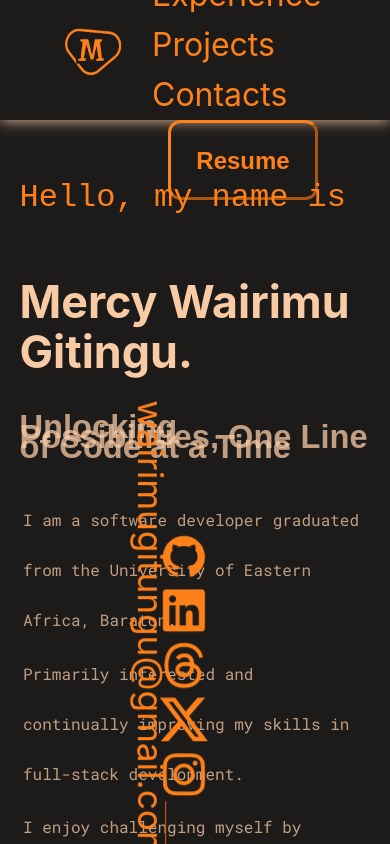
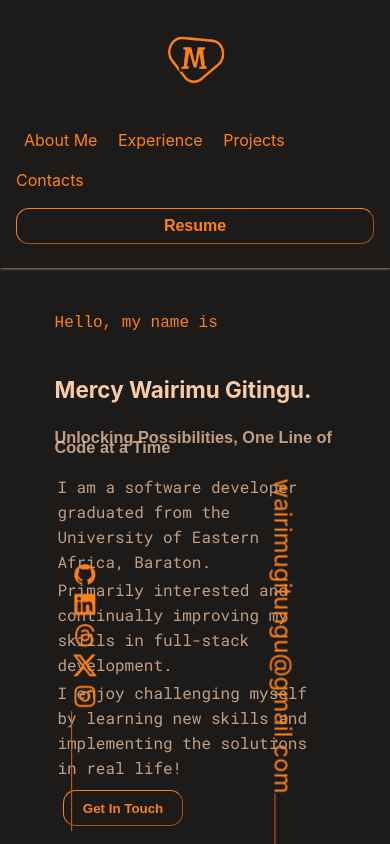
Before and after one commit to MasyWairimu/WAIRIMU_PORTFOLIO, a React (Create React App) app in the folder wairimu_portfolio/: page / in a window 390 px wide. Built offline with nearby package versions, Linux system fonts and the light colour scheme; a web font is replaced by a local one.

Commit message:
creating phone responsiveness

```diff
--- a/wairimu_portfolio/src/App.css
+++ b/wairimu_portfolio/src/App.css
@@ -17,11 +17,13 @@ html, body{
 body{
   background-color: var(--main-color); /* Set background color */
   color: var(--main-text-color); /* Set text color */
+  font-size: 1rem;
+  line-height: 40px;
 }
 
-@media only screen  and (max-width:2100px) {
+@media only screen  and (min-width:1900px) {
     body{
-      font-size: 2rem;
+      font-size: 1.5rem;
       line-height: 50px;
     }
 }
--- a/wairimu_portfolio/src/Components/Footer/Footer.css
+++ b/wairimu_portfolio/src/Components/Footer/Footer.css
@@ -64,7 +64,7 @@
 
 
 
-@media only screen  and (max-width:2100px) {
+@media only screen  and (min-width:1900px) {
     .FooterContainer{
         bottom: 10%;
         left: -5%;
@@ -84,3 +84,82 @@
         font-size: 3rem;
     }
 }
+
+@media only screen  and (max-width:1899px) {
+    .emailContainer{
+        bottom:12%;
+
+    }
+
+    .FooterContainer{
+        bottom: 8%;
+    }
+}
+
+@media only screen  and (max-width:1310px) {
+    .emailContainer{
+        right: -14%;
+    }
+
+    .FooterContainer{
+        left: -8%;
+    }
+}
+
+@media only screen  and (max-width:1330px) {
+    .emailContainer{
+        right: -14%;
+    }
+
+    .FooterContainer{
+        left: -10%;
+    }
+}
+
+@media only screen  and (max-width:1190px) {
+    .emailContainer{
+        right: -15%;
+    }
+
+    .FooterContainer{
+        left: -10%;
+    }
+
+    .icon{
+        font-size: 1.5rem;
+    }
+}
+
+@media only screen  and (max-width:1000px) {
+    .emailContainer{
+        right: -20%;
+    }
+
+    .FooterContainer{
+        left: -10%;
+    }
+}
+
+@media only screen  and (max-width: 800px) {
+    .emailContainer{
+        right: -26%;
+        bottom: 7%;
+    }
+
+    .FooterContainer{
+        left: -15%;
+        bottom: 3%;
+    }
+}
+
+@media only screen  and (max-width: 700px) {
+    .emailContainer{
+        right: -28%;
+        bottom: 15%;
+    }
+
+    .FooterContainer{
+        left: -15%;
+        bottom: 15%;
+    }
+}
--- a/wairimu_portfolio/src/Components/MainPage/MainPage.css
+++ b/wairimu_portfolio/src/Components/MainPage/MainPage.css
@@ -103,53 +103,42 @@
     font-optical-sizing: auto;
 }
 
-.content{
-    display:flex;
-    justify-content:space-between;
+.content {
+    display: flex;
+    justify-content: space-between;
 }
 
-.title{
+.title {
     padding-right: 1px;
 }
 
-.text{
+.text {
     width: 65%;
     color: rgb(from var(--main-text-color) r g b / 80%);
 }
 
-.list ol{
-    display:flex;
-    justify-content:space-between;
+.list ol {
+    display: flex;
+    justify-content: space-between;
     color: rgb(from var(--secondary-color) r g b / 99%);
 }
 
-li{
+li {
     padding: 0.4rem;
 }
 
-.image{
+.image {
     width: 30%;
     height: 60%;
 }
 
-/* adding aesthetic rectangle */
-
-/* .rectangle{
-    width: 24.5%;
-    height: 73.5%;
-    position: absolute;
-    border-radius: 1rem;
-    right: 60px;
-    border: 0.8px solid var(--secondary-color) ;
-} */
-
-.portfolioImage{
+.portfolioImage {
     width: 100%;
     border-radius: 1rem;
 }
 
 /* EXPERIENCE SECTION */
-.ExperienceSection{
+.ExperienceSection {
     width: 80%;
     margin: auto;
     position: relative;
@@ -158,16 +147,16 @@ li{
     font-optical-sizing: auto;
 }
 
-.experience{
+.experience {
     padding-bottom: 15px;
 }
 
-.experience h3{
+.experience h3 {
     color: rgb(from var(--secondary-color) r g b / 90%);
     margin-left: 4%;
 }
 
-.experience h4{
+.experience h4 {
     color: rgb(from var(--secondary-color) r g b / 82%);
     margin-left: 4%;
 }
@@ -175,7 +164,7 @@ li{
 
 /* SKILLS SECTION */
 
-.skillsSection{
+.skillsSection {
     width: 75%;
     margin: auto;
     padding: 4rem 1rem;
@@ -183,28 +172,32 @@ li{
     font-optical-sizing: auto;
 }
 
-.skills{
+.skills {
     display: flex;
     margin: auto;
 }
 
-.skillItem{
+.div {
+    display: flex;
+}
+
+.skillItem {
     padding: 1.5rem;
     text-align: center;
 }
 
-.skillIcon{
+.skillIcon {
     color: rgb(from var(--secondary-color) r g b / 90%);
     font-size: 2.2rem;
 }
 
-.skill{
+.skill {
     color: rgb(from var(--main-text-color) r g b / 80%);
 }
 
 /* PROJECT SECTION */
 
-.projectSection{
+.projectSection {
     width: 80%;
     left: 10%;
     position: relative;
@@ -214,58 +207,58 @@ li{
     height: max-content;
 }
 
-.project{
+.project {
     padding: 2rem 0;
 }
 
-.projectDetails{
+.projectDetails {
     display: flex;
 }
 
-.projectName{
-    padding: 0  1.5rem 0 5rem;
+.projectName {
+    padding: 0 1.5rem 0 5rem;
     color: rgb(from var(--secondary-color) r g b / 80%);
     font-size: 1.3rem;
 }
 
-.projectContent{
+.projectContent {
     height: max-content;
     padding: 1rem 0;
-    width:40%;
+    width: 40%;
     color: rgb(from var(--main-text-color) r g b / 80%);
     height: 100%;
     line-height: 2rem;
 }
 
-.project2 .projectContent{
+.project2 .projectContent {
     padding-left: 0;
 }
 
-.projectContent a{
+.projectContent a {
     color: rgb(from var(--secondary-color) r g b / 70%);
 }
 
-.projectImage{
+.projectImage {
     width: 50%;
 }
 
-.projectImage img{
+.projectImage img {
     width: 500px;
     height: 250px;
     margin: auto 1rem;
 }
 
-.iconParagraph{
+.iconParagraph {
     color: rgb(from var(--secondary-color) r g b / 80%);
 }
 
-.pIcon{
+.pIcon {
     font-size: 1.3rem;
     padding: 0 0.3rem;
     transition: background-color 0.4s, color 0.4s, transform 1s;
 }
 
-.pIcon:hover{
+.pIcon:hover {
     font-size: 1.4rem;
     cursor: pointer;
     color: rgb(from var(--secondary-color) r g b / 95%);
@@ -273,7 +266,7 @@ li{
 }
 
 /* CONTACTS SECTION */
-.contactsSection{
+.contactsSection {
     width: 50%;
     margin: auto;
     font-family: "SUSE", sans-serif;
@@ -285,35 +278,42 @@ li{
     padding: 7rem;
 }
 
-.contactMe{
+.contactMe {
     color: rgb(from var(--secondary-color) r g b / 90%);
     font-weight: 400;
 }
 
-.mailButton{
+.mailButton {
     padding: 1.5rem;
     background: transparent;
     color: var(--secondary-color);
     border-color: var(--secondary-color);
     border-radius: 0.8rem;
-    border-width: 0.1px;
+    border-width: 0.5px;
     cursor: pointer;
-    transition: background-color 0.4s, color 0.4s, transform 0.5s; /* Add transitions for smooth animation */
+    transition: background-color 0.4s, color 0.4s, transform 0.5s;
+    /* Add transitions for smooth animation */
     font-weight: 500;
 }
 
-.mailButton:hover{
-    background-color: var(--secondary-color); /* Change background color on hover */
-    color: var(--main-color); /* Change text color on hover */
-    transform: scale(1.02); /* Add a slight scale effect on hover */
-    outline-color: var(--secondary-color); /* Change outline color on hover */
+.mailButton:hover {
+    background-color: var(--secondary-color);
+    /* Change background color on hover */
+    color: var(--main-color);
+    /* Change text color on hover */
+    transform: scale(1.02);
+    /* Add a slight scale effect on hover */
+    outline-color: var(--secondary-color);
+    /* Change outline color on hover */
 }
 
 
 /* LARGE SCREEN RESPONSIVENESS */
-@media only screen  and (max-width:2100px) {
+@media only screen and (min-width:1900px) {
+
     /* buttons */
-    .getintouchButton button, .mailButton{
+    .getintouchButton button,
+    .mailButton {
         height: 100px;
         width: 300px;
         margin: 1rem;
@@ -324,43 +324,78 @@ li{
     }
 
     /* icons */
-    .skillIcon{
+    .skillIcon {
         font-size: 4rem;
         padding: 0 2rem;
     }
 
-    .pIcon{
+    .pIcon {
         font-size: 3rem;
         padding: 0 1rem;
     }
 
-    .projectName{
-        padding: 0  2rem 0 7rem;
+    .projectName {
+        padding: 0 2rem 0 7rem;
         font-size: 3rem;
     }
 
-    .projectContent{
+    .projectContent {
         height: max-content;
         padding: 2rem 1rem 2rem 0;
-        width:60%;
+        width: 60%;
         height: 100%;
         line-height: 50px;
     }
 
-    .projectImage img{
+    .projectImage img {
         width: 700px;
         height: 300px;
         margin-top: 6rem
     }
-    .contactsSection{
+
+    .contactsSection {
         line-height: 50px;
+    }
+}
+
+/* LAPTOP RESPONSIVENESS */
+
+@media only screen and (max-width:1160px) {
+    .projectName {
+        margin-left: 20%;
+    }
+
+    .projectImage {
+        width: 100%;
+        margin-left: 10%;
+        padding: auto;
+    }
+
+    .projectContent {
+        width: 80%;
+    }
+
+    .project1 .projectDetails {
+        display: flex;
+        flex-direction: column-reverse;
+    }
+
+    .project2 .projectDetails {
+        display: flex;
+        flex-direction: column;
+    }
+
+    .docImage {
+        display: flex;
     }
 }
 
 
 /* TABLET/IPOD RESPONSIVENESS */
 
-@media only screen  and (max-width:901px) {
+@media only screen and (max-width:901px) {
+    /* page intro */
+
     /* ABOUT SECTION */
     .aboutPage {
         width: 90%;
@@ -369,7 +404,7 @@ li{
 
     /* INTRO OF THE PAGE */
     .pageIntro {
-        margin: 10% auto;
+        margin: 10%;
     }
 
     .introName {
@@ -385,11 +420,12 @@ li{
 
     .Slogan {
         font-weight: 600;
-    font-size: 1.7em;
+        font-size: 1.3em;
     }
 
     .intro p {
         margin: 1%;
+        line-height: 25px;
     }
 
     .getintouchButton button {
@@ -398,54 +434,138 @@ li{
     border-radius: 0.8rem;
     font-weight: 600; */
     }
+
+    /* aboutme */
+    .aboutContent {
+        margin-left: 20%;
+        width: 100%;
+    }
+
+    .image {
+        margin-left: 15%;
+    }
+
+    .content {
+        flex-direction: column-reverse;
+    }
+
+    /* experience section */
+    .ExperienceSection {
+        margin-left: 20%;
+    }
+
+    /* project section */
+
+    .projectImage {
+        margin-left: 0;
+    }
+
+    /* Skills section */
+
+    .skillsSection {
+        margin-left: 20%;
+    }
+
+    .skills {
+        display: flex;
+        flex-direction: column;
+    }
+
+    .div {
+        width: 100%;
+        justify-content: space-between;
+    }
+
+    .skillIcon {
+        font-size: 3rem;
+    }
+
+    /* contact section */
+    .mailButton {
+        border-width: 0.8px;
+    }
 }
 
 
 /* PHONE RESPONSIVENESS */
-@media only screen  and (max-width:675px){
+@media only screen and (max-width:675px) {
     .Slogan {
         font-weight: 600;
         font-size: 1.5em;
     }
+
     .intro p {
         font-size: 1rem;
     }
 }
 
-@media only screen  and (max-width:600px){
+@media only screen and (max-width:600px) {
     .Slogan {
         font-weight: 600;
         font-size: 1.2em;
     }
+    .aboutContent {
+        margin-left: 15%;
     }
 
-@media only screen  and (max-width:480px){
+    /* experience section */
+    .ExperienceSection {
+        margin-left: 5%;
+        width: 100%;
+    }
+
+    /* project section */
+
+    .projectContent{
+        width: 100%;
+    }
+
+    .projectImage img{
+        width: 450px;
+    }
+
+    .projectSection{
+        margin-left: 5%;
+    }
+
+    /* Skills section */
+
+    .skillsSection {
+        margin-left: 10%;
+    }
+
+}
+
+@media only screen and (max-width:480px) {
     .Name {
         font-weight: 700;
         font-size: 1.5em;
     }
+
     .Slogan {
         font-weight: 700;
         font-size: 1.1em;
     }
 }
 
-@media only screen  and (max-width:440px){
+@media only screen and (max-width:440px) {
     .Name {
         font-weight: 700;
         font-size: 1.4em;
     }
+
     .Slogan {
         font-weight: 700;
         font-size: 1.02em;
     }
 }
 
-@media only screen  and (max-width:350px){
+@media only screen and (max-width:350px) {
     .Name {
         font-weight: 600;
         font-size: 1.3em;
     }
+
     .Slogan {
         font-weight: 590;
         font-size: 0.8em;
--- a/wairimu_portfolio/src/Components/MainPage/Projects.js
+++ b/wairimu_portfolio/src/Components/MainPage/Projects.js
@@ -78,7 +78,7 @@ const Projects = () => {
                                  DOC&I </a>
                             </p>
                     </div>
-                    <div className='projectImage'>
+                    <div className='projectImage docImage'>
                         <img src={Doctor} alt='Line' style={{ width: '200px', height: "300px" }} />
                         <img src={Patient} alt='Line' style={{ width: '200px', height: "300px" }} />
                     </div>
--- a/wairimu_portfolio/src/Components/MainPage/Skills.js
+++ b/wairimu_portfolio/src/Components/MainPage/Skills.js
@@ -2,7 +2,7 @@ import React from 'react'
 import './MainPage.css'
 import FooterLine from '../../assets/FooterLine.png'
 import { RiReactjsLine } from "react-icons/ri";
-import { FaLaravel,  FaGitAlt } from "react-icons/fa";
+import { FaLaravel, FaGitAlt } from "react-icons/fa";
 import { SiMongodb } from "react-icons/si";
 import { FiFigma } from "react-icons/fi";
 import { FaBootstrap, FaNodeJs } from "react-icons/fa6";
@@ -17,6 +17,7 @@ const Skills = () => {
       </h2>
 
       <div className='skills'>
+        <div className='div'>
           <div className='skillItem'>
             <div className='skillIcon'>
               <FiFigma />
@@ -43,6 +44,8 @@ const Skills = () => {
               NodeJS
             </div>
           </div>
+        </div>
+        <div className='div'>
           <div className='skillItem'>
             <div className='skillIcon'>
               <FaLaravel />
@@ -77,6 +80,7 @@ const Skills = () => {
           </div>
         </div>
       </div>
+    </div>
   )
 }
 
--- a/wairimu_portfolio/src/Components/Navbar/Navbar.css
+++ b/wairimu_portfolio/src/Components/Navbar/Navbar.css
@@ -8,7 +8,7 @@
 .Navbar{
     display: flex;
     justify-content: space-between;
-    height: 60px;
+    height: 90px;
     box-shadow: 0 0 0.2rem 0;
     align-items: center;
     padding: 0 2rem;
@@ -47,7 +47,7 @@
 }
 
 
-@media only screen  and (max-width:2100px) {
+@media only screen  and (min-width:1900px) {
     .Navbar{
         height: 120px;
         box-shadow: 0 0 0.9rem 0;
@@ -63,3 +63,34 @@
         font-size: 1.5rem;
     }
 }
+
+@media only screen and (max-width: 820px) {
+    .Navbar {
+        flex-direction: column; /* Stack the items vertically */
+        height: auto; /* Auto height to accommodate content */
+        padding: 1rem;
+    }
+
+    .Link {
+        padding: 0.5rem;
+        font-size: 1rem; /* Reduce font size for smaller screens */
+        text-align: center; /* Center the text for mobile */
+    }
+
+    .Button {
+        padding: 0.5rem 1rem;
+        font-size: 1rem; /* Smaller button size */
+        width: 100%; /* Full width buttons */
+        margin: 0.5rem 0; /* Space between buttons */
+        height: auto; /* Adjust the height */
+    }
+
+    .Link:hover {
+        font-size: 1rem; /* Prevent font size from becoming too large on hover */
+    }
+
+    /* Optional: Adjust the navbar height on smaller screens */
+    .Navbar {
+        height: auto;
+    }
+}
```
Lines whose indentation alone changed are shown as unchanged.
